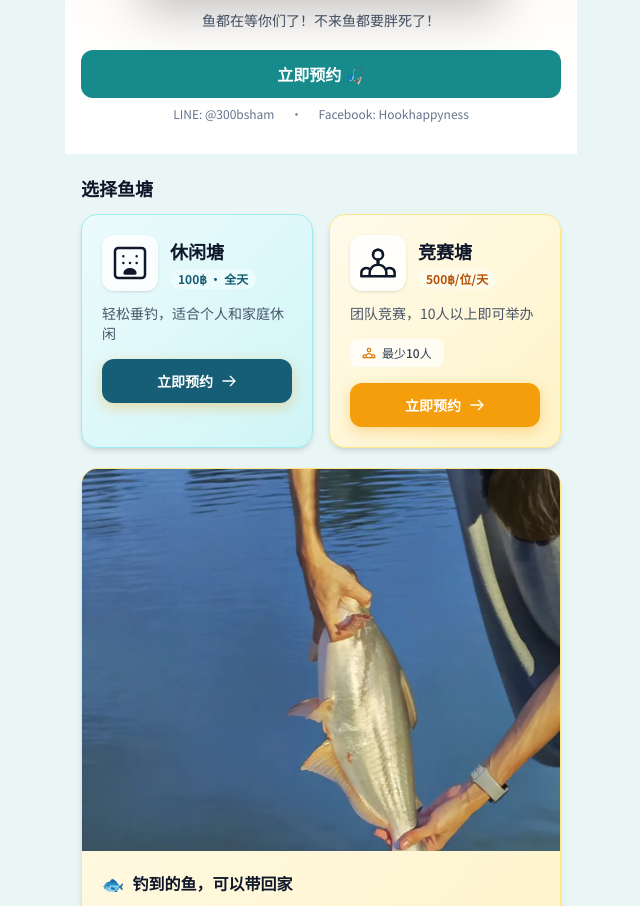
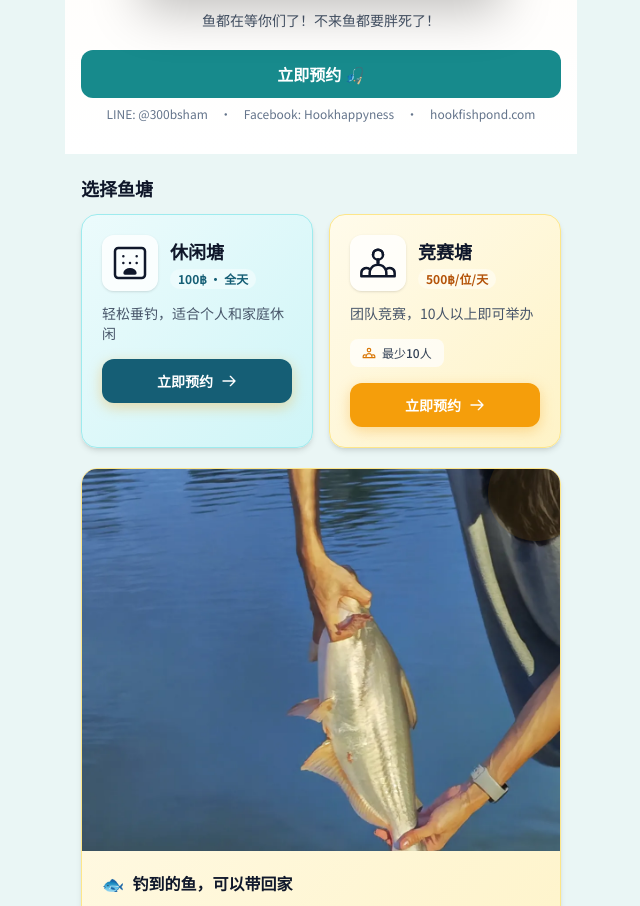
Before and after one commit to cdh428/hook-fishpond, a Next.js app: page /zh in a window 1280 px wide. Shown: the part 1655-2561 px from the top of the page, without its empty margins (319-959 px from the left). Built offline with nearby package versions, Linux system fonts and the light colour scheme; no server answers.

Commit message:
fix(video): 更新片尾联络信息（仅LINE/FB/网站）

```diff
--- a/messages/en.json
+++ b/messages/en.json
@@ -95,7 +95,8 @@
       "note": "Fish are waiting for you! Book now before they get too fat!",
       "cta": "Book Now",
       "line": "LINE: @300bsham",
-      "facebook": "Facebook: Hookhappyness"
+      "facebook": "Facebook: Hookhappyness",
+      "website": "hookfishpond.com"
     },
     "foodWall": {
       "title": "From the pond to the table",
--- a/messages/zh.json
+++ b/messages/zh.json
@@ -95,7 +95,8 @@
       "note": "鱼都在等你们了！不来鱼都要胖死了！",
       "cta": "立即预约",
       "line": "LINE: @300bsham",
-      "facebook": "Facebook: Hookhappyness"
+      "facebook": "Facebook: Hookhappyness",
+      "website": "hookfishpond.com"
     },
     "foodWall": {
       "title": "钓上来，就能吃上",
--- a/src/components/home/FloodPromo.tsx
+++ b/src/components/home/FloodPromo.tsx
@@ -108,10 +108,12 @@ export default function FloodPromo() {
             {t('home.floodPromo.cta')} 🎣
           </Link>
 
-          <div className="flex justify-center gap-4 text-xs text-neutral-500">
+          <div className="flex justify-center gap-3 text-xs text-neutral-500">
             <span>{t('home.floodPromo.line')}</span>
             <span>·</span>
             <span>{t('home.floodPromo.facebook')}</span>
+            <span>·</span>
+            <span>{t('home.floodPromo.website')}</span>
           </div>
         </div>
       </div>
```
Also changed, not shown: messages/th.json, 1 other file (tests, documents, lock files or other folders).
